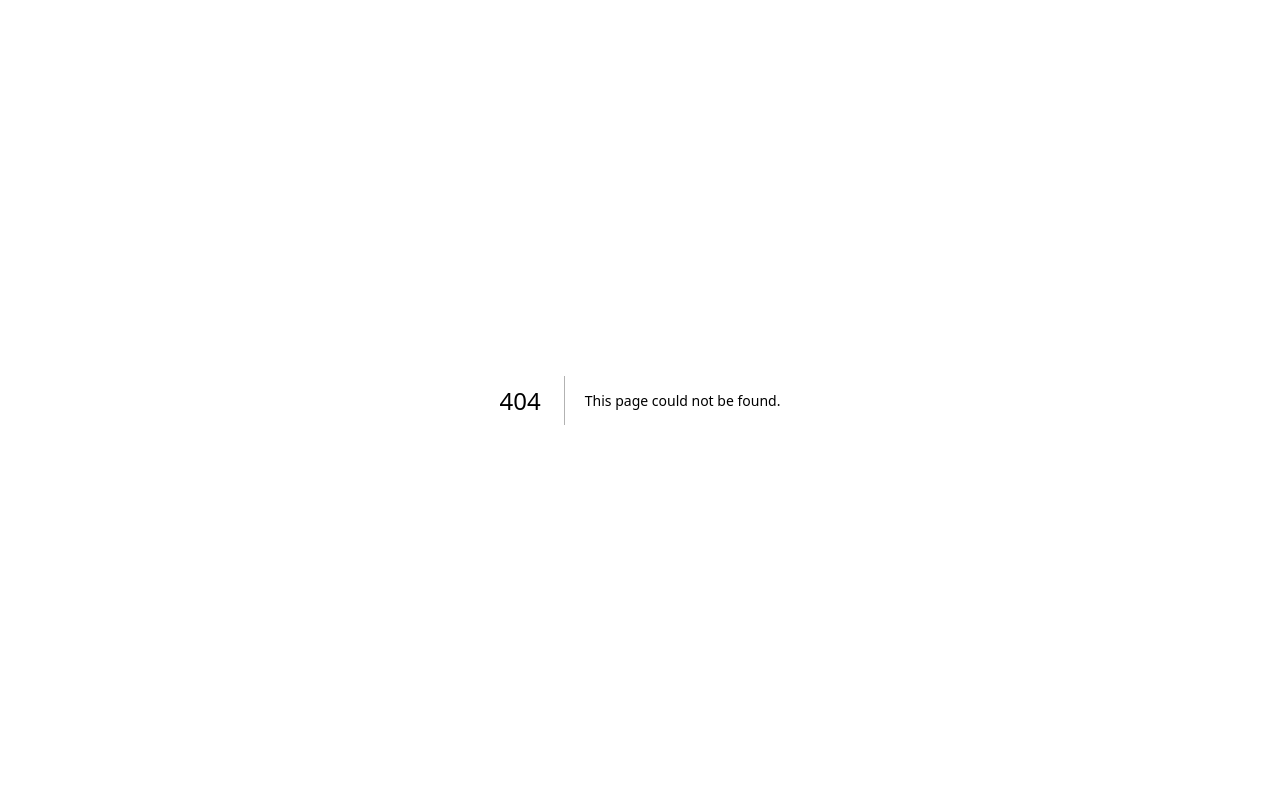
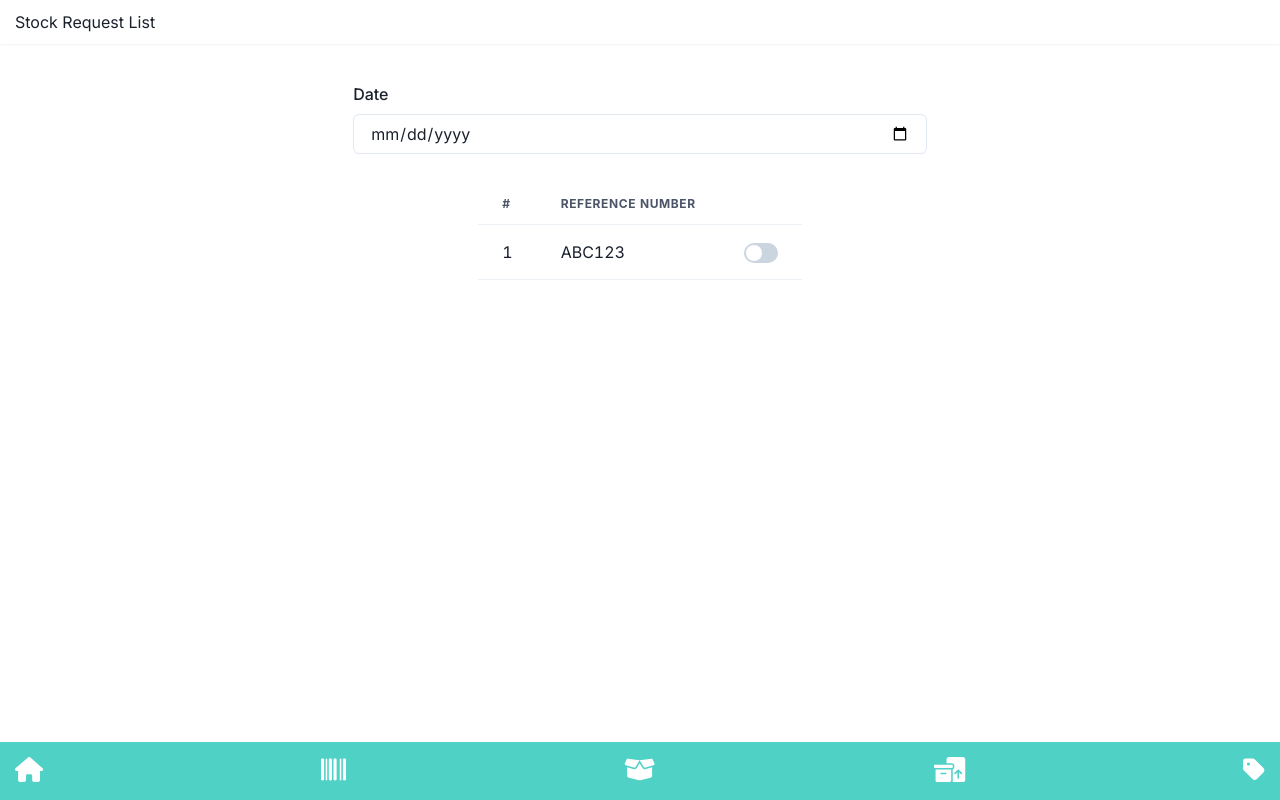
Before and after one commit to kevinmirafuentes/scanner-app, a Next.js app: page /stock-request-list in a window 1280 px wide. Before the commit this address had no page. Built offline with nearby package versions, Linux system fonts and the light colour scheme.

Commit message:
Add stock-request-list and update layout

```diff
--- a/src/app/inventory-checker/page.tsx
+++ b/src/app/inventory-checker/page.tsx
@@ -3,6 +3,7 @@ import { FontAwesomeIcon } from "@fortawesome/react-fontawesome";
 import { faBarcode } from "@fortawesome/free-solid-svg-icons";
 import Navbar from "@/components/Navbar"
 import FooterNav from "@/components/FooterNav";
+import Viewport from "@/components/Viewport";
 
 export default function InventoryChecker() {
   return (
@@ -10,12 +11,7 @@ export default function InventoryChecker() {
       <Navbar>
         Price Checker
       </Navbar>
-      <VStack
-        width='100%'
-        height='calc(100vh - 114px)'
-        spacing='30px'
-        paddingY='30px'
-      >
+      <Viewport>
         <Container>
           <InputGroup>
             <Input type='text' placeholder='Enter barcode' />
@@ -52,7 +48,7 @@ export default function InventoryChecker() {
             </CardBody>
           </Card>
         </Container>
-      </VStack>
+      </Viewport>
 
       <FooterNav active='inventory-checker'></FooterNav>
     </VStack>
--- a/src/app/price-checker/page.tsx
+++ b/src/app/price-checker/page.tsx
@@ -5,14 +5,15 @@ import Navbar from "@/components/Navbar"
 import FooterNav from "@/components/FooterNav";
 import BarcodeInput from "@/components/BarcodeInput";
 import { useState } from "react";
+import Viewport from "@/components/Viewport";
 
 export default function PriceChecker() {
-  let [productDetails, setProductDetails] = useState();
+  let [barcode, setBarcode] = useState<string|null>();
 
   const onBarcodeChange = (barcode: string) => {
     // todo: find barcode details
-    setProductDetails(1);
-  }
+    setBarcode(barcode);
+  };
 
   return (
     <>
@@ -20,17 +21,12 @@ export default function PriceChecker() {
         <Navbar>
           Price Checker
         </Navbar>
-        <VStack
-          width='100%'
-          height='calc(100vh - 114px)'
-          spacing='30px'
-          paddingY='30px'
-        >
+        <Viewport>
           <Container>
             <BarcodeInput onChange={onBarcodeChange} />
           </Container>
 
-          {productDetails && (
+          {barcode && (
             <>
               <Container>
                 <Select
@@ -52,7 +48,7 @@ export default function PriceChecker() {
                         justify="space-between"
                       >
                         <Text fontSize='xs'>Product code:</Text>
-                        <Text fontSize='xs'>123123123213</Text>
+                        <Text fontSize='xs'>{barcode}</Text>
                       </HStack>
                       <Text fontSize='xl'>Lucky Me Pancit Canton</Text>
                       <Text fontSize='3xl' fontWeight='bold'>Php 100.00</Text>
@@ -78,7 +74,7 @@ export default function PriceChecker() {
             </>
           )}
 
-        </VStack>
+        </Viewport>
 
         <FooterNav active='price-checker'></FooterNav>
       </VStack>
--- /dev/null
+++ b/src/app/stock-request-list/page.tsx
@@ -0,0 +1,39 @@
+import FooterNav from "@/components/FooterNav";
+import Navbar from "@/components/Navbar";
+import Viewport from "@/components/Viewport";
+import { Container, FormControl, FormLabel, Input, Switch, Table, TableContainer, Tbody, Td, Th, Thead, Tr, VStack } from "@chakra-ui/react";
+
+export default function StockRequestList() {
+  return (
+    <VStack>
+      <Navbar>Stock Request List</Navbar>
+      <Viewport>
+        <Container>
+          <FormControl>
+            <FormLabel>Date</FormLabel>
+            <Input type='date' />
+          </FormControl>
+        </Container>
+        <TableContainer>
+          <Table variant='simple'>
+            <Thead>
+              <Tr>
+                <Th>#</Th>
+                <Th>Reference Number</Th>
+                <Th></Th>
+              </Tr>
+            </Thead>
+            <Tbody>
+              <Tr>
+                <Td>1</Td>
+                <Td>ABC123</Td>
+                <Td><Switch /></Td>
+              </Tr>
+            </Tbody>
+          </Table>
+        </TableContainer>
+      </Viewport>
+      <FooterNav active='n/a'></FooterNav>
+    </VStack>
+  );
+}
--- a/src/app/stock-request/page.tsx
+++ b/src/app/stock-request/page.tsx
@@ -1,5 +1,6 @@
 import FooterNav from "@/components/FooterNav";
 import Navbar from "@/components/Navbar";
+import Viewport from "@/components/Viewport";
 import { Box, Button, Card, CardBody, Container, FormControl, FormLabel, Grid, GridItem, Input, InputGroup, InputLeftAddon, InputLeftElement, InputRightAddon, InputRightElement, Text, VStack } from "@chakra-ui/react";
 import { faBarcode, faMinus, faPlus, faTimes } from "@fortawesome/free-solid-svg-icons";
 import { FontAwesomeIcon } from "@fortawesome/react-fontawesome";
@@ -49,11 +50,7 @@ export default function StockRequest() {
     <>
       <VStack>
         <Navbar>Stock Request</Navbar>
-        <Container
-          height='calc(100vh - 114px)'
-          paddingY='30px'
-          overflow='scroll'
-        >
+        <Viewport>
           <VStack
             spacing='20px'
           >
@@ -87,7 +84,7 @@ export default function StockRequest() {
             <ProductCard></ProductCard>
 
           </VStack>
-        </Container>
+        </Viewport>
         <FooterNav active='stock-request'></FooterNav>
       </VStack>
     </>
--- a/src/components/BarcodeInput.tsx
+++ b/src/components/BarcodeInput.tsx
@@ -2,17 +2,18 @@ import { Input, InputGroup, InputRightAddon, Modal, ModalBody, ModalCloseButton,
 import { faBarcode } from "@fortawesome/free-solid-svg-icons"
 import { FontAwesomeIcon } from "@fortawesome/react-fontawesome"
 import { useRef, useState } from "react";
-import Scanner from "@/app/lib/scanner/scanner";
+import Scanner from "@/lib/scanner/Scanner";
 
 interface BarcodeInputProps {
   onChange: CallableFunction
 };
 
 let scannerObject = new Scanner;
+let debounce: any;
 
 export default function BarcodeInput({ onChange }: BarcodeInputProps) {
   const { isOpen, onOpen, onClose } = useDisclosure();
-  let [barcode, setBarcode] = useState<string|number>('');
+  let [barcode, setBarcode] = useState<string|null>();
   const audioRef = useRef();
 
   const playBeepSound = () => {
@@ -36,13 +37,23 @@ export default function BarcodeInput({ onChange }: BarcodeInputProps) {
     onOpen();
     setTimeout(() => scannerObject.start(successCallback), 100);
   }
+
+  const handleChange = (e: any) => {
+    if (debounce) {
+      clearTimeout(debounce);
+    }
+    debounce = setTimeout(() => {
+      // setBarcode(e.target.value);
+      onChange(e.target.value);
+    }, 500);
+  }
+
   return (
     <>
     <InputGroup>
       <Input
-        type='text'
-        value={barcode}
-        onChange={() => onChange(barcode)}
+        type='number'
+        onChange={handleChange}
         placeholder='Enter barcode' />
       <InputRightAddon onClick={handleOpen}>
         <FontAwesomeIcon
--- /dev/null
+++ b/src/components/Viewport.tsx
@@ -0,0 +1,15 @@
+import { VStack } from "@chakra-ui/react";
+
+export default function Viewport({ children }: { children: React.ReactNode }) {
+  return (
+    <VStack
+      width='100%'
+      height='calc(100dvh - 118px)'
+      spacing='30px'
+      paddingY='30px'
+      overflowY='scroll'
+    >
+    {children}
+    </VStack>
+  )
+}
```
Also changed, not shown: src/lib/scanner/Scanner.tsx (renamed from src/app/lib/scanner/Scanner.tsx).
